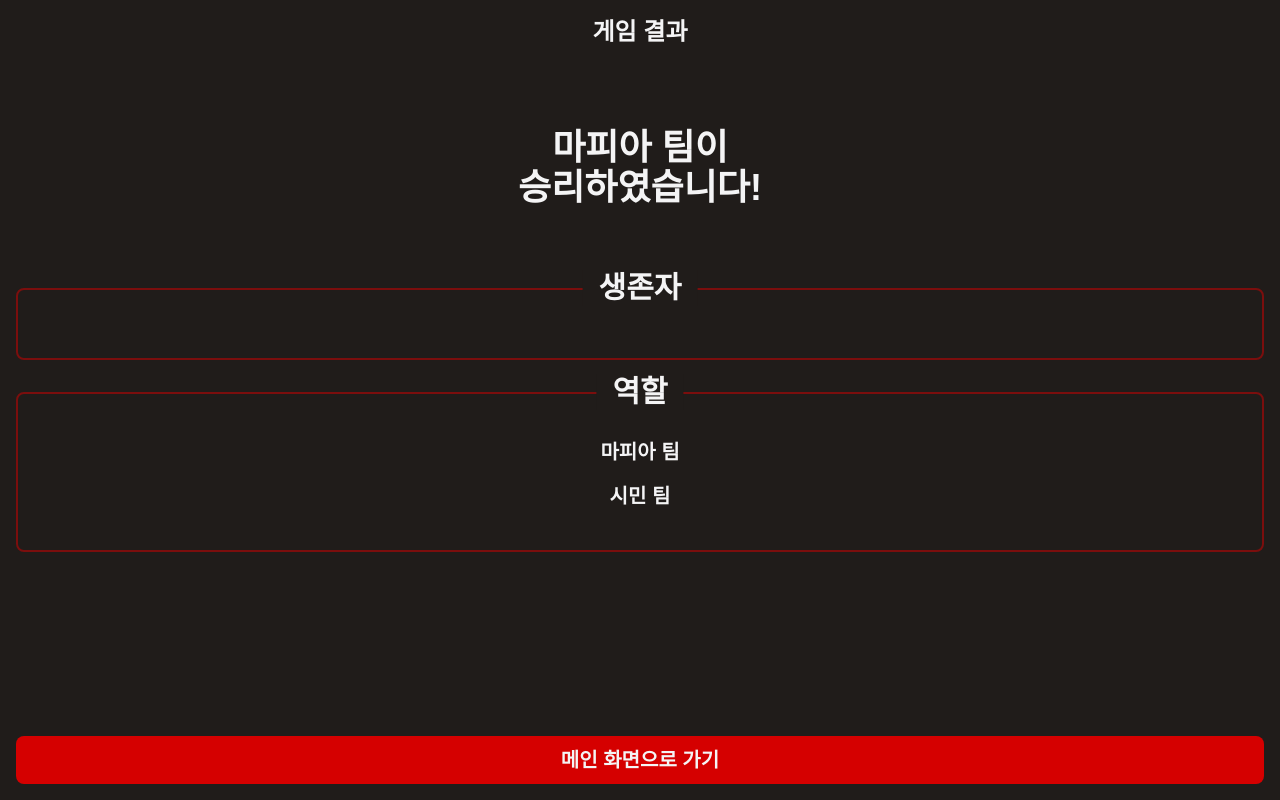
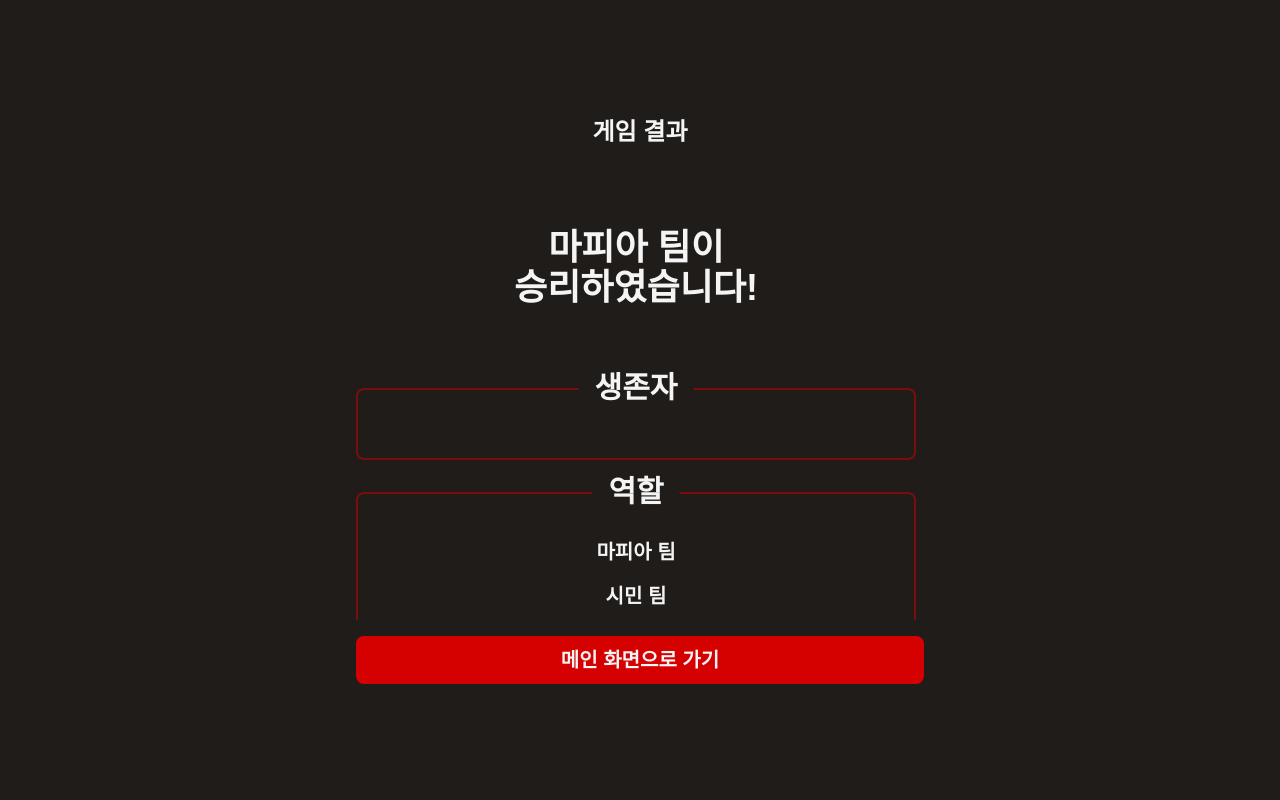
Before and after one commit to DDD120/mafia-g-master, a Next.js app: page /results in a window 1280 px wide. Built offline with nearby package versions, Linux system fonts and the light colour scheme; a web font is replaced by a local one; what @xstate/immer would draw is missing.

Commit message:
feat 반응형 PC 구현

```diff
--- a/app/globals.css
+++ b/app/globals.css
@@ -6,3 +6,15 @@ html,
 body {
   height: 100%;
 }
+
+
+/* scrollbar */
+
+::-webkit-scrollbar {
+  width: 4px;
+}
+
+::-webkit-scrollbar-thumb {
+  background: #d5000055;
+  border-radius: 5px;
+}
--- a/app/layout.tsx
+++ b/app/layout.tsx
@@ -29,7 +29,7 @@ function RootLayout({ children }: { children: React.ReactNode }) {
       <MafiaProvider>
         <RecoilRootWrapper>
           <body
-            className={`${pretendard.variable} ${serif.variable} leading-normal font-pretendard min-h-screen bg-black text-zinc-100`}
+            className={`${pretendard.variable} ${serif.variable} leading-normal font-pretendard min-h-screen bg-black text-zinc-100 flex justify-center items-center`}
           >
             {children}
             <div id="modal"></div>
--- a/app/page.tsx
+++ b/app/page.tsx
@@ -3,7 +3,7 @@ import MafiaLottie from "@/components/MafiaLottie"
 
 function Home() {
   return (
-    <main className="h-full flex flex-col gap-1 items-center justify-center text-center">
+    <main className="flex-1 h-full flex flex-col gap-1 items-center justify-center text-center">
       <div className="w-44 h-44 overflow-hidden rounded-full mb-4">
         <MafiaLottie />
       </div>
--- a/components/BaseModal.tsx
+++ b/components/BaseModal.tsx
@@ -16,7 +16,7 @@ function BaseModal({ children, title, onClose }: Props) {
   const renderModal = () => {
     if (!render) return
     return createPortal(
-      <div className="max-h-[90%] h-auto bg-black border-2 border-opacity-50 border-red fixed p-4 top-1/2 left-1/2 translate-x-[-50%] translate-y-[-50%] w-11/12 rounded-lg overflow-hidden flex">
+      <div className="max-h-[90%] sm:max-w-[600px] h-auto bg-black border-2 border-opacity-50 border-red fixed p-4 top-1/2 left-1/2 translate-x-[-50%] translate-y-[-50%] w-11/12 rounded-lg overflow-hidden flex">
         <div className="flex-1 flex flex-col items-center gap-4">
           <h2 className="font-bold text-2xl">{title}</h2>
           <div className="scrollbar-hide overflow-y-auto w-full">
--- a/components/BasicLayout.tsx
+++ b/components/BasicLayout.tsx
@@ -5,7 +5,7 @@ interface Props {
 
 function BasicLayout({ headText, children }: Props) {
   return (
-    <section className="h-full flex flex-col p-4">
+    <section className="flex-1 h-full flex flex-col p-4 max-w-[600px] sm:max-h-[600px]">
       <header>
         <h1 className="font-black text-2xl text-center">{headText}</h1>
       </header>
--- a/components/day/Exile.tsx
+++ b/components/day/Exile.tsx
@@ -25,7 +25,7 @@ function Exile() {
 
   return (
     <>
-      <div className="scrollbar-hide overflow-y-auto">
+      <div className="scrollbar-hide overflow-y-auto sm:scrollbar-default sm:pr-2">
         <Script>추방할 사람을 선택하세요.</Script>
         <div className="my-2">
           <ul>
--- a/components/night/afterFirst/AfterFirstNight.tsx
+++ b/components/night/afterFirst/AfterFirstNight.tsx
@@ -48,7 +48,7 @@ function AfterFirstNight() {
 
   return (
     <>
-      <div className="scrollbar-hide overflow-y-auto">
+      <div className="scrollbar-hide overflow-y-auto sm:scrollbar-default sm:pr-2">
         <div className="flex flex-col gap-4">
           <Script>
             밤이 되었습니다.
--- a/components/night/first/FirstNight.tsx
+++ b/components/night/first/FirstNight.tsx
@@ -75,7 +75,7 @@ function FirstNight() {
 
   return (
     <>
-      <div className="scrollbar-hide overflow-y-auto">
+      <div className="scrollbar-hide sm:scrollbar-default sm:pr-2 overflow-y-auto">
         <div className="flex flex-col gap-4">
           <RoleSelectionInput
             includeName
--- a/components/results/ResultsContent.tsx
+++ b/components/results/ResultsContent.tsx
@@ -43,7 +43,7 @@ function ResultsContent() {
 
   return (
     <>
-      <div className="scrollbar-hide overflow-y-auto">
+      <div className="scrollbar-hide overflow-y-auto sm:scrollbar-default sm:pr-2">
         <Congratulation winner={winner} />
         <ResultsSummary
           aliveUsers={aliveUsers}
```
